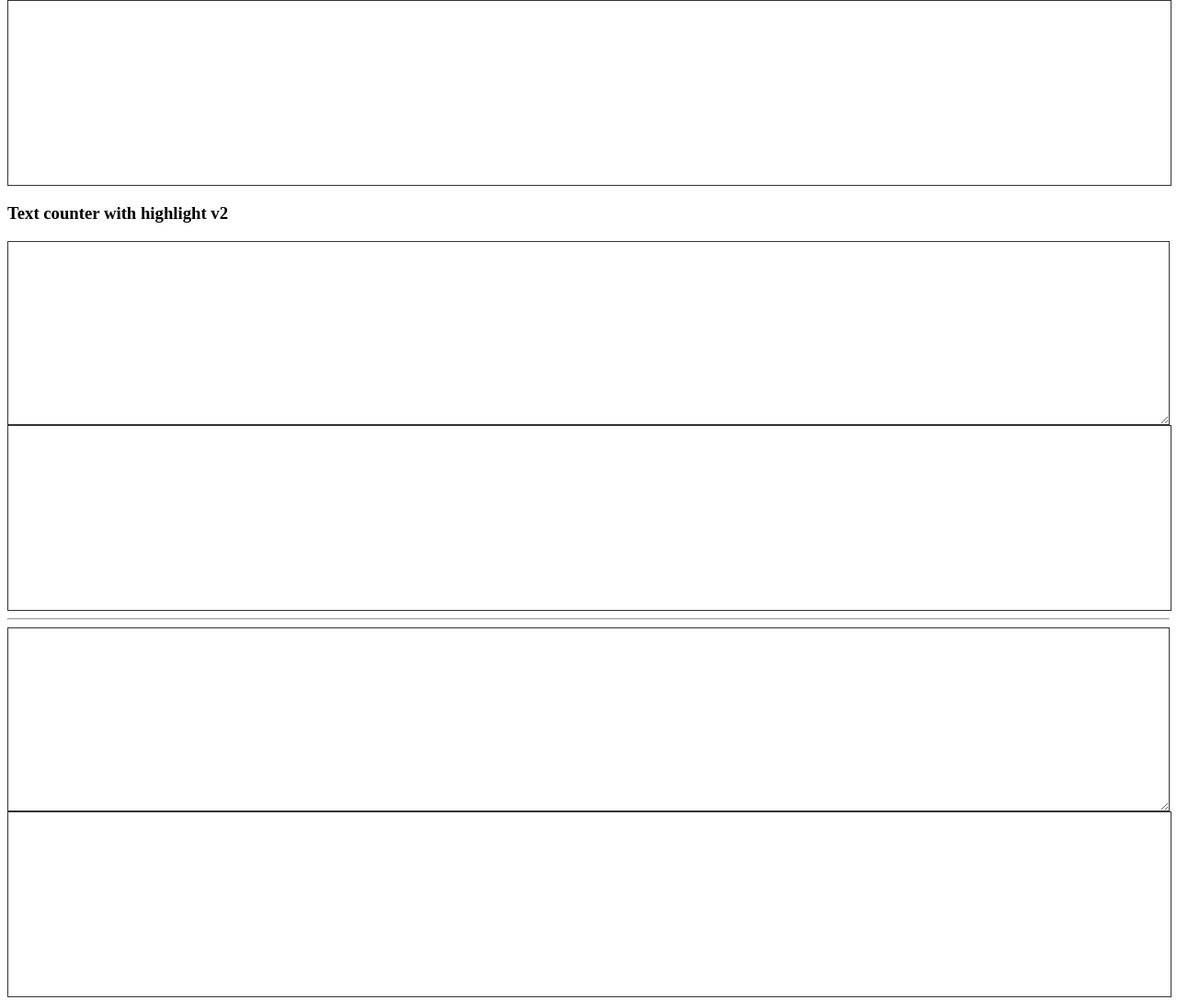
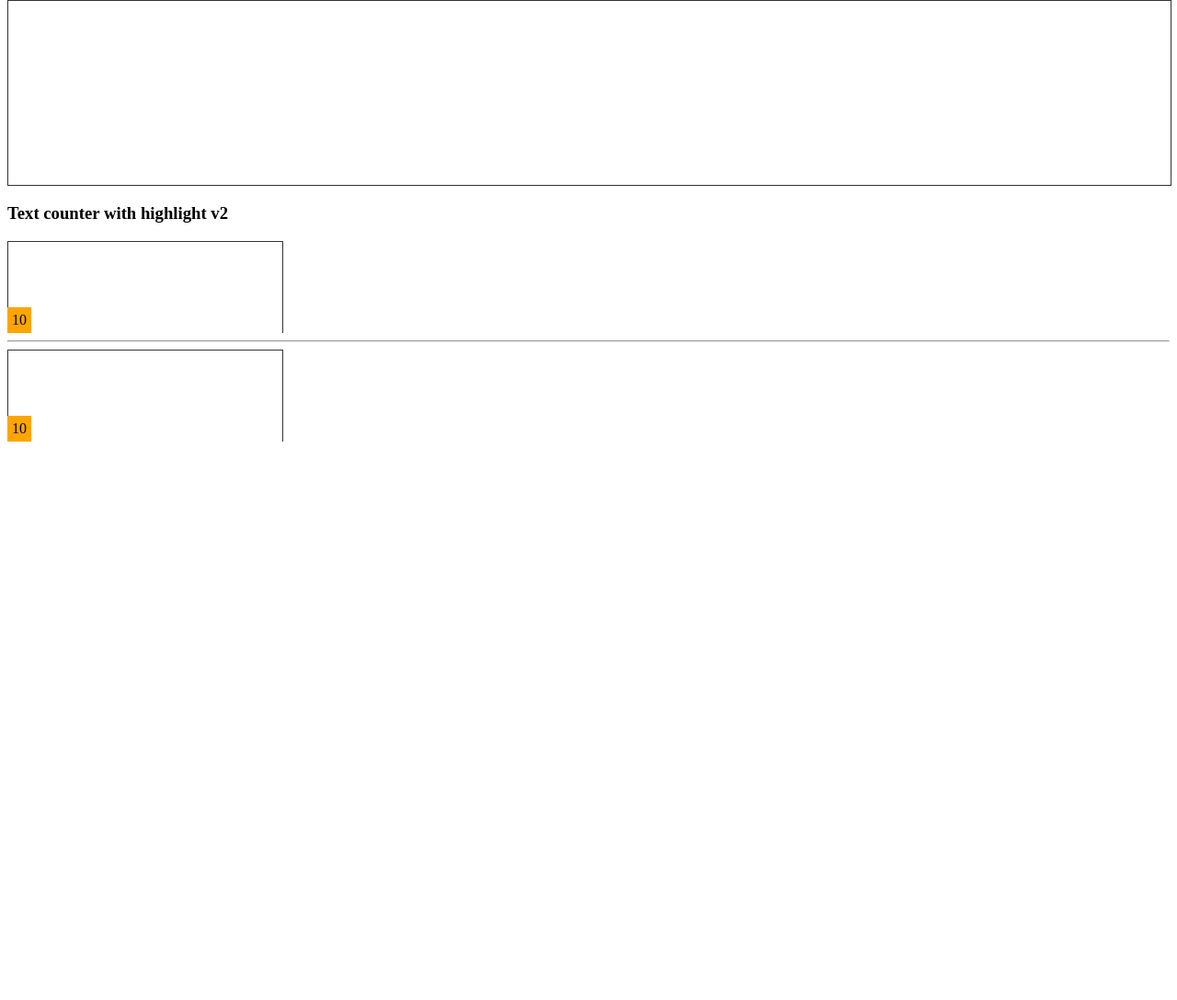
Before and after one commit to andygi/texarea-highlight-count, a plain HTML site: page index.html in a window 1280 px wide. Shown: the part 928-2015 px from the top of the page at 92% size. After the commit the page ends 1416 px from the top, so only its background shows below. Drawn offline with nearby package versions, Linux system fonts and the light colour scheme.

Commit message:
updated with v2

```diff
--- a/demo/demo.css
+++ b/demo/demo.css
@@ -6,3 +6,41 @@
 .test-input span {
     color: red;
 }
+
+.js-texthighlight-wrap {
+    width: 300px;
+    height: 100px;
+    overflow: hidden;
+    position: relative;
+}
+
+.js-texthighlight-wrap__counter {
+    position: absolute;
+    background: orange;
+    bottom: 0;
+    z-index: 3;
+    padding: 5px;
+}
+
+.js-texthighlight-wrap textarea {
+    position: absolute;
+    z-index: 2;
+    width: 100%;
+    background: transparent;
+    margin: 0;
+    padding: 0;
+    font-size: 14px;
+    font-family: Arial, Helvetica, sans-serif;
+}
+.js-texthighlight-wrap div {
+    position: absolute;
+    z-index: 1;
+    color: transparent;
+    margin: 0;
+    padding: 0;
+    font-size: 14px;
+    font-family: Arial, Helvetica, sans-serif;
+}
+.js-texthighlight-wrap div mark{
+    background-color: #b1d5e5;
+}
--- a/demo/demo.js
+++ b/demo/demo.js
@@ -42,7 +42,6 @@ function counterTextAreaHighlight(component) {
         var textString = event.currentTarget.textContent;
         var $target = $(event.currentTarget);
         var textStringFirst = (textStringSecond = "");
-        var cursorPosition;
 
         var $textAreaInput = $target.parent().find("textarea" + component);
         $textAreaInput.val("");
@@ -75,5 +74,57 @@ function counterTextAreaHighlight(component) {
     }
 }
 
+// version #2
+function textareaHighlight(component) {
+    var maxLength = 0;
+    var charsLeft = 0;
+    var dataAttr = "data-maxlength";
+    var wrapDiv = "js-texthighlight-wrap";
+    var $textArea = $(component);
+    var $backdrop = $('div' + component);
+    var cssArea = $textArea[0].className;
+
+    $textArea
+        .wrap('<div class="' + wrapDiv + '"></div>')
+        .after('<span class="' + wrapDiv + '__counter"></span>')
+        .after('<div class="' + cssArea + '"></div>');
+
+    charsLeft = maxLength = Number($textArea.attr(dataAttr));
+    $textArea
+        .on({
+            'change keyup keydown paste': changeHandler,
+            'scroll': handleScroll
+        })
+        .trigger("change");
+
+    function changeHandler(event) {
+        var textString = event.currentTarget.value;
+        var $target = $(event.currentTarget);
+        var textStringFirst = (textStringSecond = "");
+
+        var $textAreaInput = $target.parent().find("div" + component);
+        $textAreaInput.html('');
+        if (charsLeft < 0) {
+            // add html marker for edit area
+            textStringFirst = textString.substring(0, maxLength);
+            textStringSecond = textString.substring(maxLength);
+            editTextString = textStringFirst + "<mark>" + textStringSecond + "</mark>";
+            $textAreaInput.html(editTextString);
+        }
+        charsLeft = maxLength - textString.length;
+        var $counter = $target.parent().find("." + wrapDiv + "__counter");
+        $counter.text(charsLeft);
+    }
+
+    function handleScroll() {
+        var scrollTop = $(component).scrollTop();
+        $backdrop.scrollTop(scrollTop);
+
+        var scrollLeft = $(component).scrollLeft();
+        $backdrop.scrollLeft(scrollLeft);
+      }
+}
+
 counterTextArea(".js-counter");
 counterTextAreaHighlight(".js-counter-two");
+textareaHighlight(".js-counter-three");
--- a/index.html
+++ b/index.html
@@ -18,9 +18,9 @@
     <textarea class="test-input js-counter-two" data-maxlength="10"></textarea>
 
     <h3>Text counter with highlight v2</h3>
-    <textarea class="test-input js-counter-two" data-maxlength="10"></textarea>
+    <textarea class="test-input js-counter-three" data-maxlength="10"></textarea>
     <hr>
-    <textarea class="test-input js-counter-two" data-maxlength="10"></textarea>
+    <textarea class="test-input js-counter-three" data-maxlength="10"></textarea>
     <!-- END html -->
 
     <script src="https://code.jquery.com/jquery-3.4.1.min.js" integrity="sha256-CSXorXvZcTkaix6Yvo6HppcZGetbYMGWSFlBw8HfCJo=" crossorigin="anonymous"></script>
```
Also changed, not shown: demo/demo.html (+2 -2 lines).
